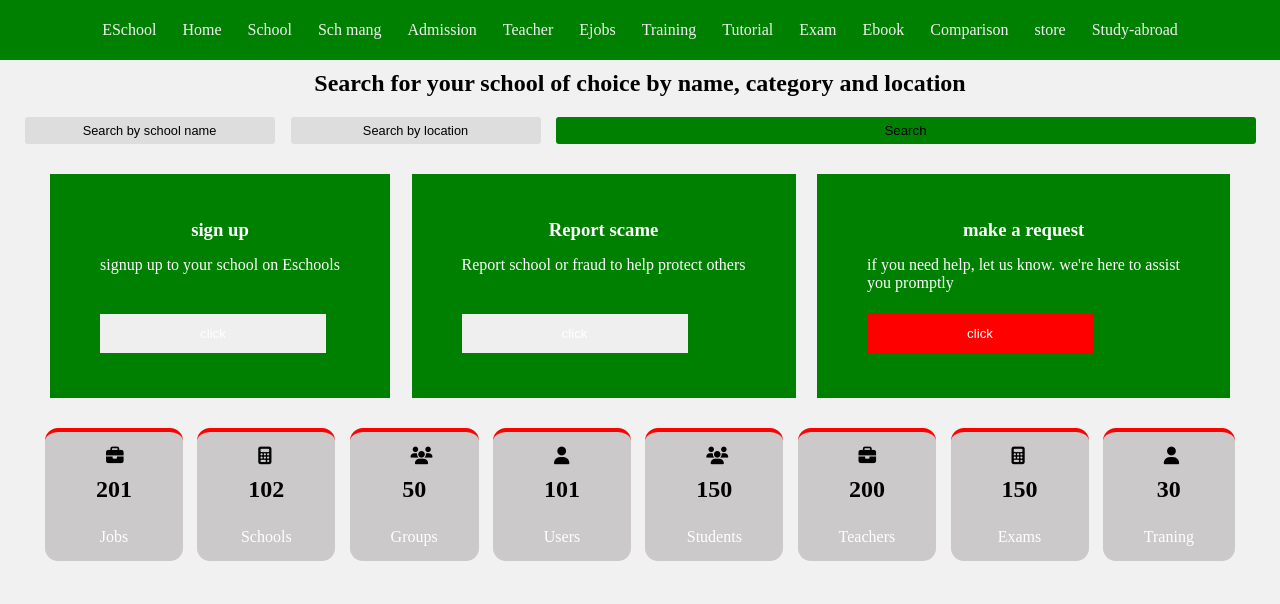
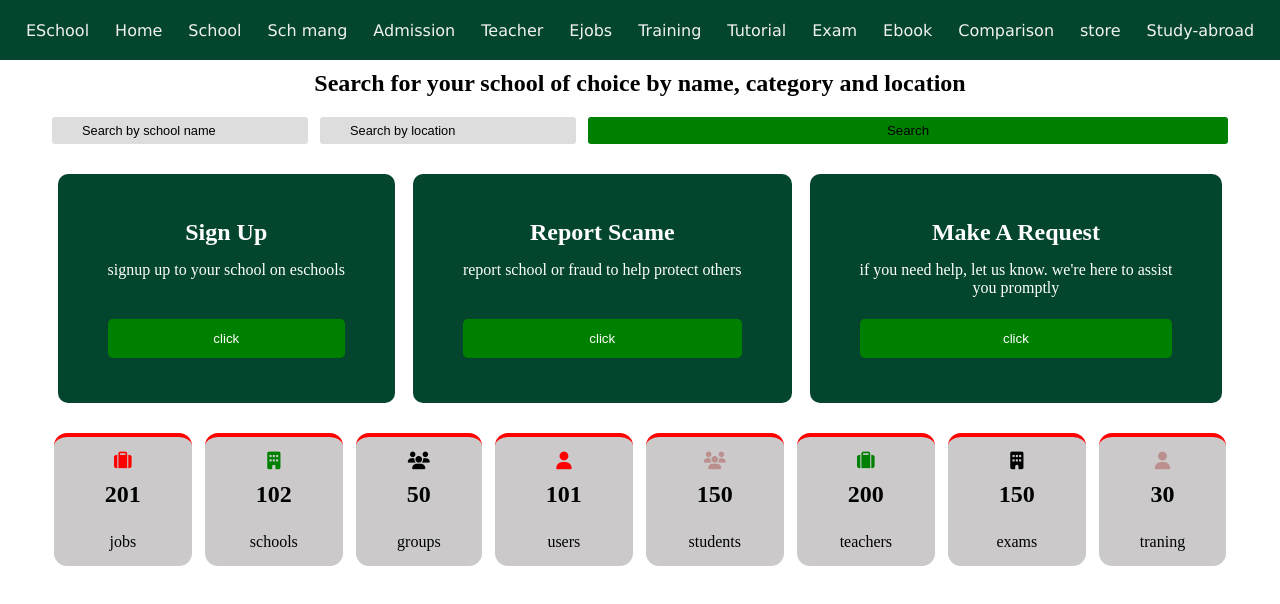
Before and after one commit to okit-man/Sample-project, a plain HTML site: page index.html in a window 1280 px wide. Drawn offline with Linux system fonts and the light colour scheme.

Commit message:
adjusted the layout and style them to fit each div with it colors

```diff
--- a/index.html
+++ b/index.html
@@ -58,52 +58,53 @@
        </div>
 
        <div class="groups">
-        <div class="grp">
-            <i class="fa fa-briefcase" aria-hidden="true"></i>
+
+        <div class="grp grp-1">
+            <i class="fa fa-suitcase" aria-hidden="true" class="fa-suitcase"></i>
             <h2>201</h2>
-            <p>Jobs</p>
+            <p class="text">Jobs</p>
         </div>
 
-        <div class="grp">
-            <i class="fa fa-calculator" aria-hidden="true"></i>
+        <div class="grp  grp-2">
+            <i class="fa fa-building" aria-hidden="true" ></i>
             <h2>102</h2>
-            <p>Schools</p>
+            <p class="text">Schools</p>
         </div>
 
-        <div class="grp">
-            <i class="fa fa-users" aria-hidden="true"></i>
+        <div class="grp  grp-3">
+            <i class="fa fa-users" aria-hidden="true" class="img-3"></i>
             <h2>50</h2>
-            <p>Groups</p>
+            <p class="text">Groups</p>
         </div>
 
-        <div class="grp">
-            <i class="fa fa-user" aria-hidden="true"></i>
+        <div class="grp  grp-4">
+            <i class="fa fa-user Users-4" aria-hidden="true"></i>
             <h2>101</h2>
-            <p>Users</p>
+            <p class="text">Users</p>
         </div>
 
-        <div class="grp">
-            <i class="fa fa-users" aria-hidden="true"></i>
+        <div class="grp  grp-5">
+            <i class="fa fa-users img5" aria-hidden="true"></i>
             <h2>150</h2>
-            <p>Students</p>
+            <p class="text">Students</p>
         </div>
 
-        <div class="grp">
-            <i class="fa fa-briefcase" aria-hidden="true"></i>
+        <div class="grp  grp-6">
+        <i class="fa fa-suitcase img6" aria-hidden="true"></i>
             <h2>200</h2>
-            <p>Teachers</p>
+            <p class="text">Teachers</p>
         </div>
 
-        <div class="grp">
-            <i class="fa fa-calculator" aria-hidden="true"></i>
+        <div class="grp  grp-7">
+        <i class="fa fa-building img7" aria-hidden="true"></i>
             <h2>150</h2>
-            <p>Exams</p>
+            <p class="text">Exams</p>
         </div>
 
-        <div class="grp">
-            <i class="fa fa-user" aria-hidden="true"></i>
+        <div class="grp  grp-8">
+            <i class="fa fa-user img8" aria-hidden="true"></i>
             <h2>30</h2>
-            <p>Traning</p>
+            <p class="text">Traning</p>
         </div>
        </div>
 
--- a/style.css
+++ b/style.css
@@ -8,6 +8,7 @@ body {
     min-height: 100vh;
     width: 100%;
     background-color: #f1f1f1;
+    background-color: transparent;
 }
 .nav {
     display: flex;
@@ -15,13 +16,13 @@ body {
     align-items: center;
     height: 60px;
     width: 100%;
-    background-color: green;
+    background-color: #03462d;
 }
 .nav li {
     list-style-type: none;
     padding: 13px;
     gap: 1em;
-    font-family: ;
+    font-family: Verdana, Geneva, Tahoma, sans-serif;
 }
 .nav a {
     text-decoration: none;
@@ -40,118 +41,214 @@ h2 {
     align-items: center;
     margin-bottom: 30px;
     margin-top: 20px;
+    gap: 12px;
 }
 .search-btn1 {
     padding: 6px 30px ;
-    /* display: flex;
-    justify-content: space-between;
-    align-items: center; */
-    flex-basis: 250px;
     font-size: 0.8em;
+    text-align: left;
     border: none;
     background-color: #ddd;
     border-radius: 3px;
+    width: 20%;
 }
 .search-btn2 {
     padding: 6px 30px;
-    flex-basis: 250px;
-    margin-left: 16px;
     font-size: 0.8em;
+    text-align: left;
     background-color: #ddd;
     border: none;
     border-radius: 3px;
+    width: 20%;
 }
 .search-btn3 {
-    /* flex: 1; */
-    flex-basis: 700px;
     padding: 6px 30px;
-    margin-left: 15px;
+    /* margin-left: 15px; */
     background-color: green;
     border: none;
     border-radius: 3px;
+    width: 50%;
 }
 
 .eschool {
     display: flex;
-    justify-content: space-between;
+    justify-content: center;
     align-items: center;
-    margin: 10px 50px;
-    /* box-sizing: border-box; */
+    gap: 18px;
+    margin-bottom: 30px;
+    background-color: transparent;
 }
 h3 {
     color: white;
-    display: flex;
-    justify-content: center;
-    align-content: center;
+    text-align: center;
+    font-size: 1.5em;
+    text-transform: capitalize;
 }
 p {
-    display: flex;
-    justify-content: center;
-    align-items: center;
+    font-size: 1em;
+    text-transform: lowercase;
+    text-align: center;
     color: white;
     padding-top: 15px;
     /* margin-bottom: 25px; */
 }
 .esc-btn {
-    /* display: flex;
-    justify-content: center;
-    align-items: center; */
     padding: 12px 100px;
-    margin-top: 13px;
     border: none;
-    color: white;
+    text-decoration: none;
+    display: inline-block;
+    /* width: 100%; */
+    /* font-size: 12px; */
 }
 .esc-1 {
-    background-color: green;
+    background-color: #03462d;
     padding: 45px 50px;
+    border-radius: 10px;
+    /* width: 300%; */
     /* box-sizing: border-box; */
 }
 .ebtn-1 {
     margin-top: 40px;
-    display: flex;
+    width: 100%;
+    background-color: green;
+    color: white;
+    border-radius: 5px;
 }
 
 .esc-2 {
-    background-color: green;
+    background-color: #03462d;
     padding: 45px 50px;
+    border-radius: 10px;
+    /* width: 300%; */
     /* box-sizing: border-box; */
 
 }
 .ebtn-2 {
     margin-top: 40px;
+    width: 100%;
+    background-color: green;
+    color: white;
+    border-radius: 5px;
 }
 
 .esc-3 {
-    background-color: green;
+    background-color: #03462d;
     padding: 45px 50px;
+    border-radius: 10px;
+    /* width: 300%; */
     /* box-sizing: border-box; */
 
 }
 .ebtn-3 {
     margin-top: 22px;
-    background-color: red;
+    width: 100%;
+    background-color: green;
+    color: white;
+    border-radius: 5px;
+}
 
-
-}
 .groups {
     display: flex;
-    justify-content: space-between;
+    justify-content: center;
     align-items: center;
-    margin: 30px 45px;
+    gap: 13px;
+    margin-bottom: 30px;
+    background-color: transparent;
 }
 .grp {
     background-color: #cbc9c9;
+    /* background-color: #f1f1f1; */
     padding: 15px 41px;
     box-sizing: border-box;
-    /* border-style: solid;
-    border-width: 3px;
-    border-color: red #cbc9c9 #cbc9c9; */
     border-top: 4px solid red;
-
     border-radius: 13px;
 }
 .fa {
     font-size: 1.1em;
-    padding-left: 20px;
+    /* padding-left: 22px; */
     /* color: red; */
 }
+
+.grp-1 {
+   text-align: center;
+   font-size: 1em;
+   font-weight: normal;
+   /* font-family: 'Segoe UI', Tahoma, Geneva, Verdana, sans-serif; */
+   /* padding-bottom: 7px; */
+}
+.fa-suitcase {
+    align-items: center;
+    color: red;
+}
+
+.grp-2 {
+    text-align: center;
+    font-size: 1em;
+    font-weight: normal;
+}
+.fa-building {
+    align-items: center;
+    color: green;
+}
+
+.grp-3 {
+    text-align: center;
+    font-size: 1em;
+    font-weight: normal;
+}
+.fa-users{
+    align-items: center;
+    color: black;
+}
+
+.grp-4 {
+    text-align: center;
+    font-size: 1em;
+    font-weight: normal;
+}
+.fa-user {
+    align-items: center;
+    color: red;
+}
+.grp-5 {
+    text-align: center;
+    font-size: 1em;
+    font-weight: normal;
+}
+.img5 {
+    align-items: center;
+    color: rosybrown;
+}
+.grp-6 {
+    text-align: center;
+    font-size: 1em;
+    font-weight: normal;
+}
+.img6 {
+    align-items: center;
+    color: green;
+}
+
+.grp-7 {
+    text-align: center;
+    font-size: 1em;
+    font-weight: normal;
+}
+.img7 {
+    align-items: center;
+    color: black;
+}
+.grp-8 {
+    text-align: center;
+    font-size: 1em;
+    font-weight: normal;
+}
+.img8 {
+    align-items: center;
+    color: rosybrown;
+}
+.text {
+    color: black;
+    font-size: 1em;
+    background-color: transparent;
+}
```
